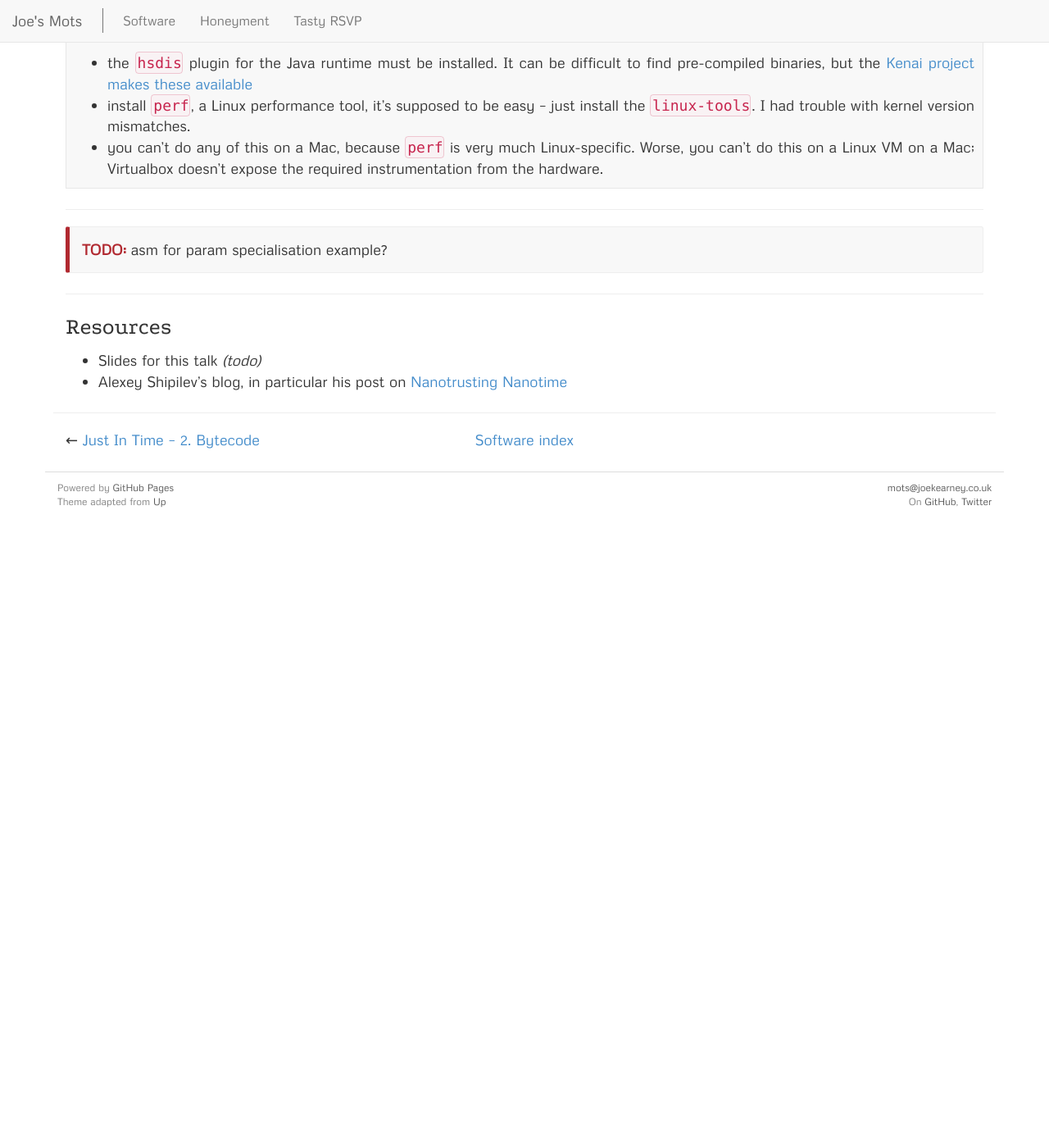
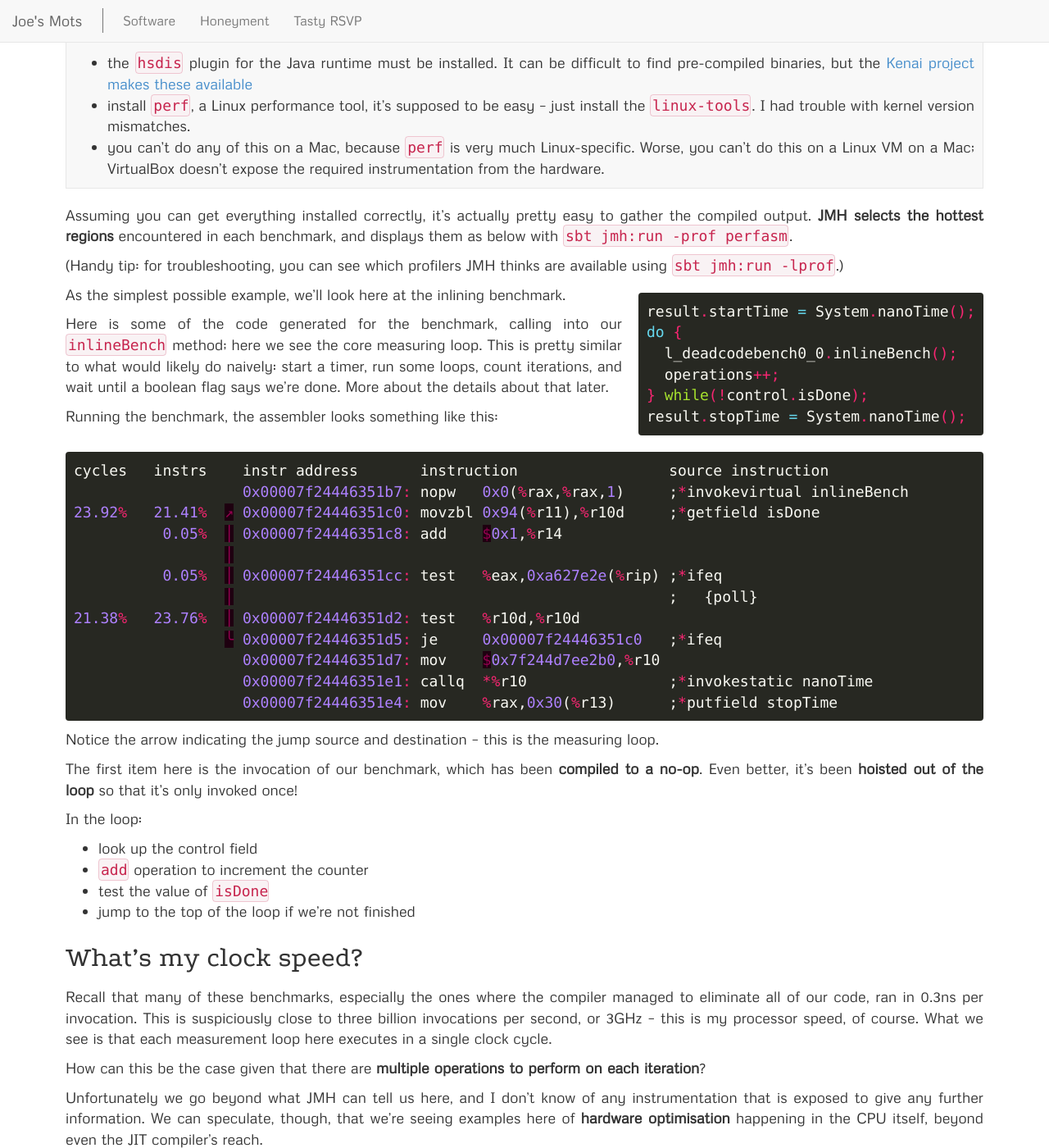
Before and after one commit to joekearney/joekearney.github.io, a Jekyll site: the page built from _posts/software/just-in-time/2016-02-24-just-in-time-3.md, in a window 1280 px wide and 1400 px high, scrolled down 5468 px. Shown: the whole window at 82% size. Built offline with Jekyll 4.4.1, drawn with Linux system fonts in a browser that asks for light colours; before the commit the page ends 6098 px from its top, so only the background shows below that; some of the changed text lies outside the part shown.

```diff
--- a/_posts/software/just-in-time/2016-02-24-just-in-time-3.md
+++ b/_posts/software/just-in-time/2016-02-24-just-in-time-3.md
@@ -21,11 +22,7 @@
 
 ***
 
-{% include todo.html note="asm for param specialisation example?" %}
-
-***
-
-### Resources
+## Further Reading
 
 * Slides for this talk _(todo)_
 * Alexey Shipilev's blog, in particular his post on [Nanotrusting Nanotime](http://shipilev.net/blog/2014/nanotrusting-nanotime/)
--- a/_posts/software/just-in-time/3-benchmarking.md
+++ b/_posts/software/just-in-time/3-benchmarking.md
@@ -245,7 +245,7 @@
 
 Why believe me?
 
-So far I've offered explanations for the performance differences in our benchmark examples without providing a lot of evidence. JMH provides tools for inspecting the code generated by the JIT compiler.
+So far I've offered explanations for the performance differences in our benchmark examples without providing a lot of evidence. **JMH provides tools for inspecting the code generated** by the JIT compiler.
 
 {% capture hsdis_warning %}
 ### A word of warning
@@ -254,6 +254,66 @@
 
 * the `hsdis` plugin for the Java runtime must be installed. It can be difficult to find pre-compiled binaries, but the [Kenai project makes these available](https://kenai.com/projects/base-hsdis/downloads)
 * install `perf`, a Linux performance tool, it's supposed to be easy -- just install the `linux-tools`. I had trouble with kernel version mismatches.
-* you can't do any of this on a Mac, because `perf` is very much Linux-specific. Worse, you can't do this on a Linux VM on a Mac; Virtualbox doesn't expose the required instrumentation from the hardware.
+* you can't do any of this on a Mac, because `perf` is very much Linux-specific. Worse, you can't do this on a Linux VM on a Mac; VirtualBox doesn't expose the required instrumentation from the hardware.
 {% endcapture %}
 {% include sidebar.html content=hsdis_warning %}
+
+Assuming you can get everything installed correctly, it's actually pretty easy to gather the compiled output. **JMH selects the hottest regions** encountered in each benchmark, and displays them as below with `sbt jmh:run -prof perfasm`.
+
+(Handy tip: for troubleshooting, you can see which profilers JMH thinks are available using `sbt jmh:run -lprof`.)
+
+<div class="inline-image-right">
+{% highlight scala %}
+result.startTime = System.nanoTime();
+do {
+  l_deadcodebench0_0.inlineBench();
+  operations++;
+} while(!control.isDone);
+result.stopTime = System.nanoTime();
+{% endhighlight %}
+</div>
+
+As the simplest possible example, we'll look here at the inlining benchmark.
+
+Here is some of the code generated for the benchmark, calling into our `inlineBench` method; here we see the core measuring loop. This is pretty similar to what would likely do naively: start a timer, run some loops, count iterations, and wait until a boolean flag says we're done. More about the details about that later.
+
+Running the benchmark, the assembler looks something like this:
+
+{% include clearfix.html %}
+{% highlight cpp %}
+cycles   instrs    instr address       instruction                 source instruction
+                   0x00007f24446351b7: nopw   0x0(%rax,%rax,1)     ;*invokevirtual inlineBench
+23.92%   21.41%  ↗ 0x00007f24446351c0: movzbl 0x94(%r11),%r10d     ;*getfield isDone
+          0.05%  │ 0x00007f24446351c8: add    $0x1,%r14
+                 │
+          0.05%  │ 0x00007f24446351cc: test   %eax,0xa627e2e(%rip) ;*ifeq
+                 │                                                 ;   {poll}
+21.38%   23.76%  │ 0x00007f24446351d2: test   %r10d,%r10d
+                 ╰ 0x00007f24446351d5: je     0x00007f24446351c0   ;*ifeq
+                   0x00007f24446351d7: mov    $0x7f244d7ee2b0,%r10
+                   0x00007f24446351e1: callq  *%r10                ;*invokestatic nanoTime
+                   0x00007f24446351e4: mov    %rax,0x30(%r13)      ;*putfield stopTime
+{% endhighlight %}{% comment %}*{% endcomment %}
+
+Notice the arrow indicating the jump source and destination -- this is the measuring loop.
+
+The first item here is the invocation of our benchmark, which has been **compiled to a no-op**. Even better, it's been **hoisted out of the loop** so that it's only invoked once!
+
+In the loop:
+
+* look up the control field
+* `add` operation to increment the counter
+* test the value of `isDone`
+* jump to the top of the loop if we're not finished
+
+## What's my clock speed?
+
+Recall that many of these benchmarks, especially the ones where the compiler managed to eliminate all of our code, ran in 0.3ns per invocation. This is suspiciously close to three billion invocations per second, or 3GHz -- this is my processor speed, of course. What we see is that each measurement loop here executes in a single clock cycle.
+
+How can this be the case given that there are **multiple operations to perform on each iteration**?
+
+Unfortunately we go beyond what JMH can tell us here, and I don't know of any instrumentation that is exposed to give any further information. We can speculate, though, that we're seeing examples here of **hardware optimisation** happening in the CPU itself, beyond even the JIT compiler's reach.
+
+* **Instruction level parallelism** -- modern CPUs are able to parallelise execution of individual instructions in cases where there is no data dependency between instructions. Here incrementing the counter is independent of testing the control field value, so they can be done in parallel.
+* **Pipelining** -- CPUs have pipelines of instructions that are being executed, so that data dependencies can be fetched before they are required. The field value can be loaded early here, so that its value is ready for the jump test.
+* **Branch prediction** -- we have a branch in each iteration of our loop, deciding whether to jump back to the top or not. In some cases the CPU can attempt to predict which branch will be taken and optimistically execute it before all of the prior instructions (like getting the field value) have been completed. This also prevents having to pause the whole pipeline of instructions waiting for a decision. In our case the loop is taken almost every time, so assuming this could be a rewarding optimistion.
```
Also changed, not shown: other parts of _posts/software/just-in-time/2016-02-24-just-in-time-3.md (+1 -0 lines), _includes/toc-listing.html (+5 -3 lines), _posts/software/just-in-time/2016-02-24-just-in-time-1.md (+1 -0 lines), _posts/software/just-in-time/2016-02-24-just-in-time-2.md (+1 -0 lines), _posts/software/just-in-time/2016-02-24-just-in-time-index.md (added, +22 -0 lines), _posts/software/just-in-time/intro.md (+3 -3 lines).
